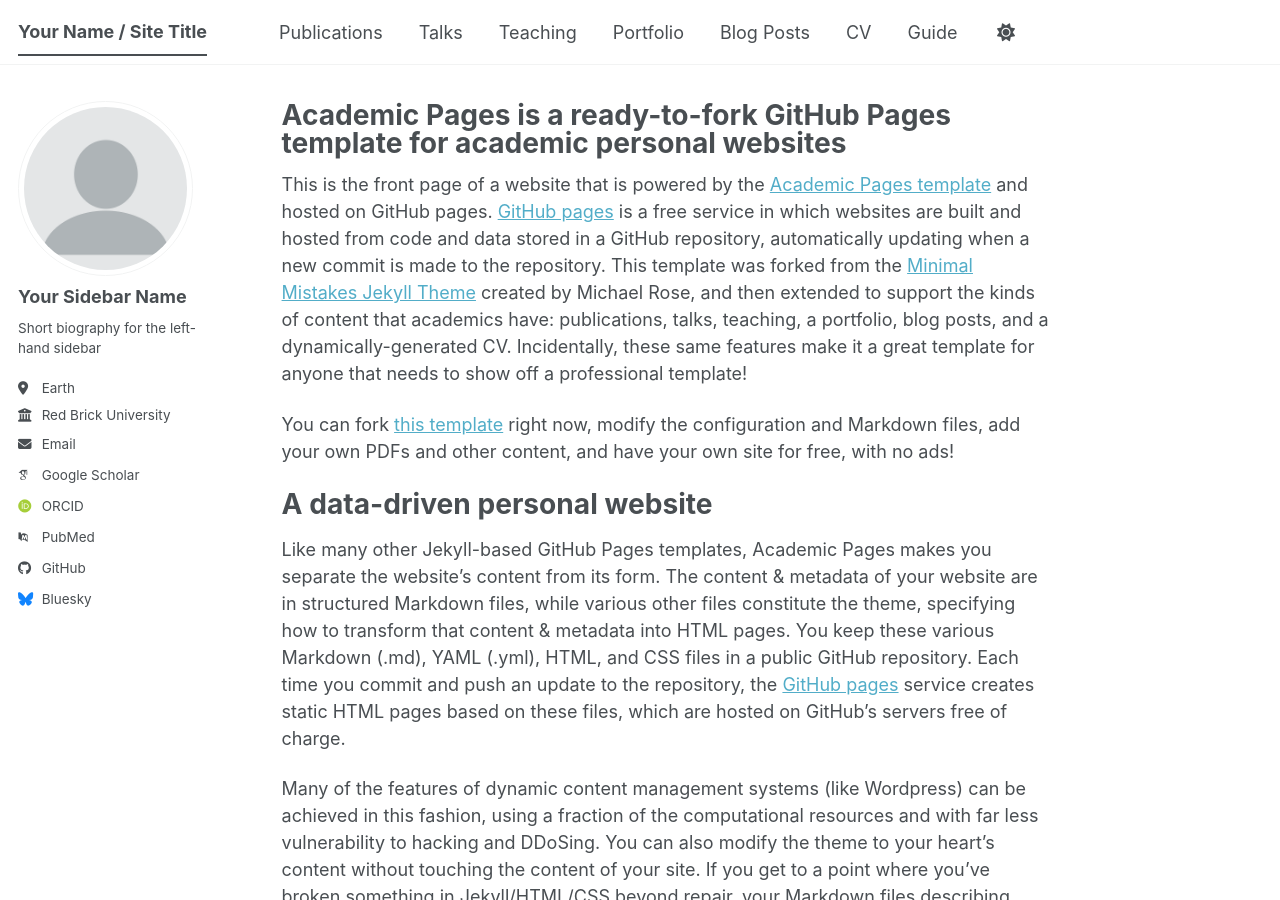
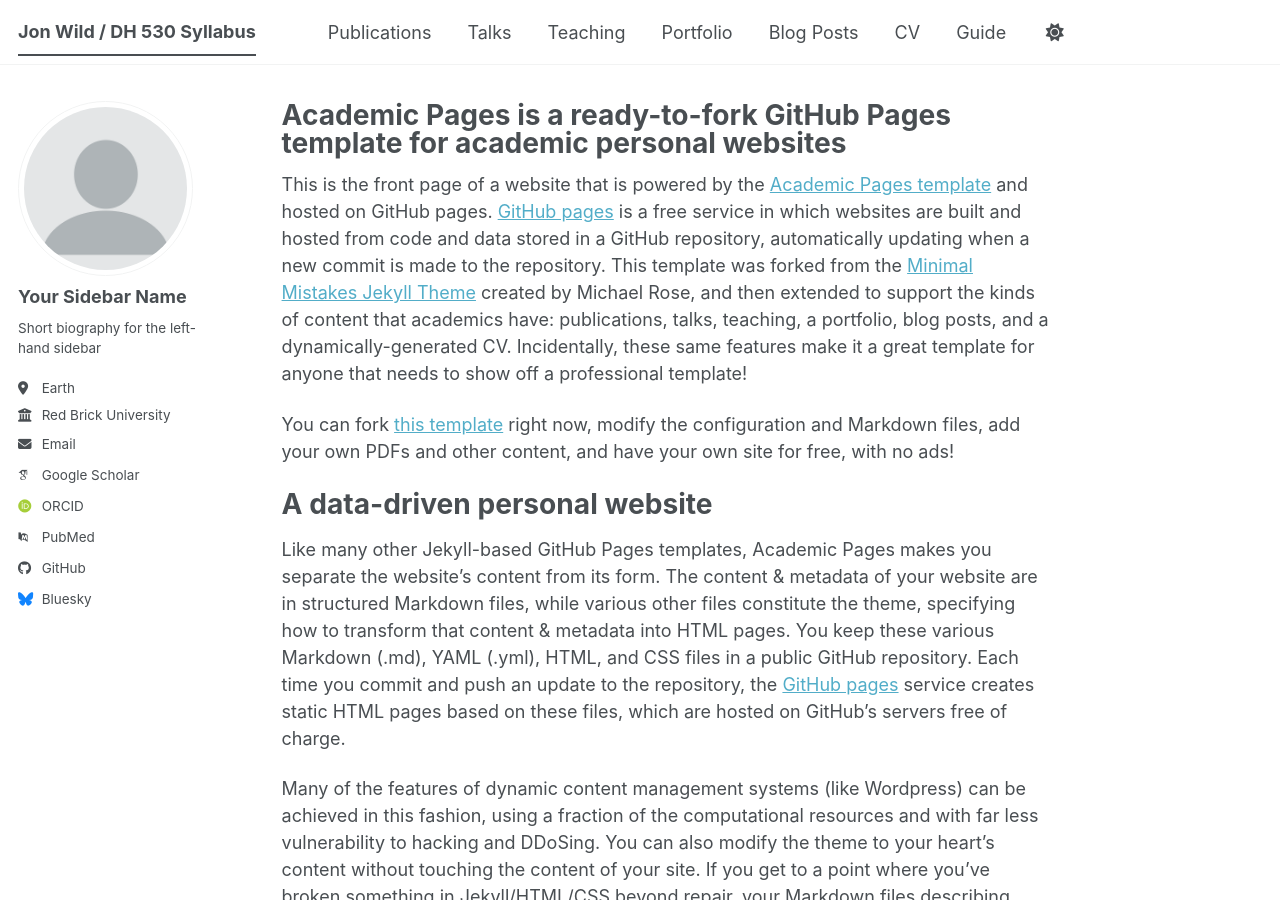
Before and after one commit to s1k1psso/About, a Jekyll site: the page built from _pages/about.md, in a window 1280 px wide and 900 px high. Built offline with Jekyll 4.4.1, drawn with Linux system fonts in a browser that asks for light colours; some web fonts are replaced; a script bundle is joined from its source files by our own code; library files that are not in the unit come from our copies.

Commit message:
Update _config.yml

```diff
--- a/_config.yml
+++ b/_config.yml
@@ -9,7 +9,7 @@
 # Basic Site Settings
 locale                   : "en-US"
 site_theme               : "default" # The available themes options are "default", "air", "sunrise", "mint", "dirt" and "contrast"
-title                    : "Your Name / Site Title"
+title                    : "Jon Wild / DH 530 Syllabus"
 title_separator          : "-"
 name                     : &name "Jon Wild"
 description              : &description "DH 530 Syllabus"   # Update this with a general description of your site, this is the default if not overridden by a page
```
